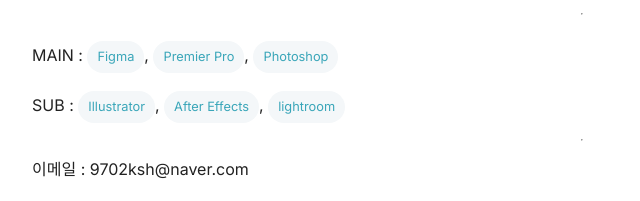
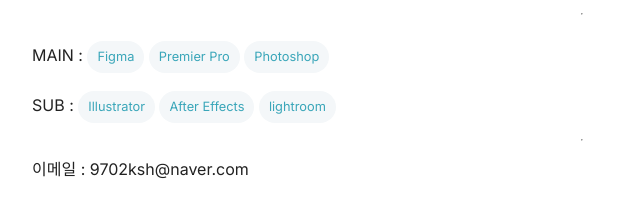
Before and after one commit to Goo-hyun/soohyunportfolio, a plain HTML site: page index.html in a window 1280 px wide. Shown: the part 1422-1623 px from the top of the page, 58-698 px from the left. Drawn offline with Linux system fonts and the light colour scheme.

Commit message:
Update index.html

```diff
--- a/index.html
+++ b/index.html
@@ -98,8 +98,16 @@
         <li>그레이웨일 콘텐츠제작팀 인턴 <span class="pill">2022.07~2022.09</span></li>
         <li>붐코커뮤니케이션 UIUX 체험형 인턴 <span class="pill">2024.06~2024.07</span></li>
         <hr>
-        <li>MAIN : <span class="pill">Figma</span>, <span class="pill">Premier Pro</span>, <span class="pill">Photoshop</span></li>
-        <li>SUB : <span class="pill">Illustrator</span>, <span class="pill">After Effects</span>, <span class="pill">lightroom</span></li>
+        <li>MAIN :
+          <span class="pill">Figma</span>
+          <span class="pill">Premier Pro</span>
+          <span class="pill">Photoshop</span>
+        </li>
+        <li>SUB :
+          <span class="pill">Illustrator</span>
+          <span class="pill">After Effects</span>
+          <span class="pill">lightroom</span>
+        </li>
         <hr>
         <li>이메일 : <a href="mailto:9702ksh@naver.com">9702ksh@naver.com</a></li>
       </ul>
```
